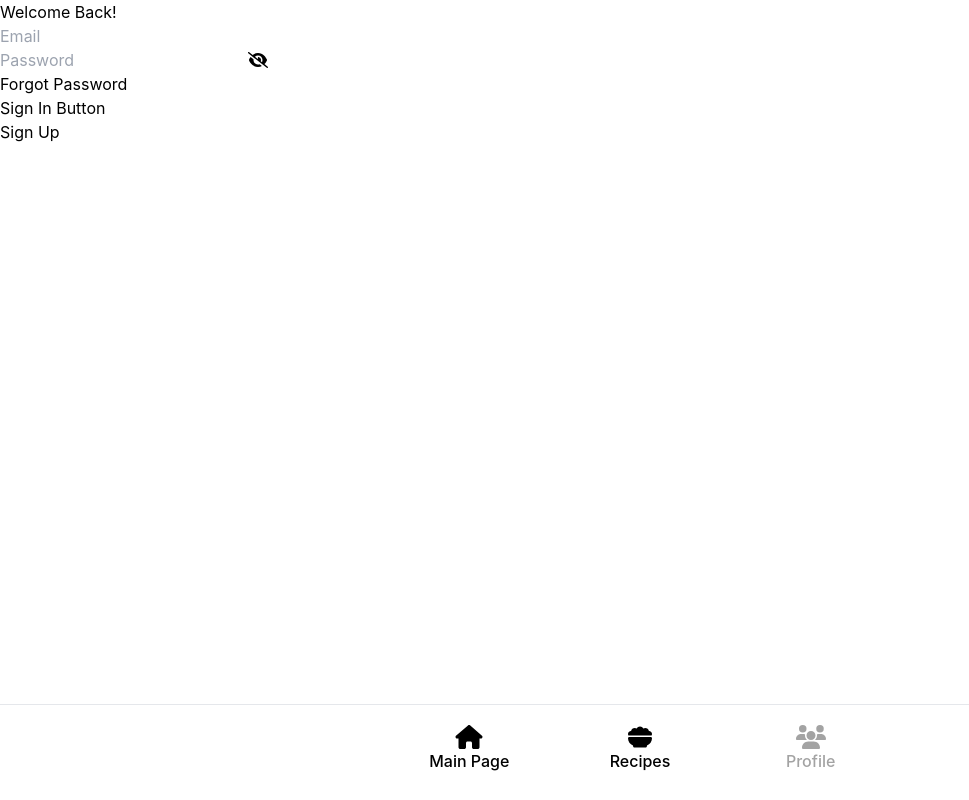
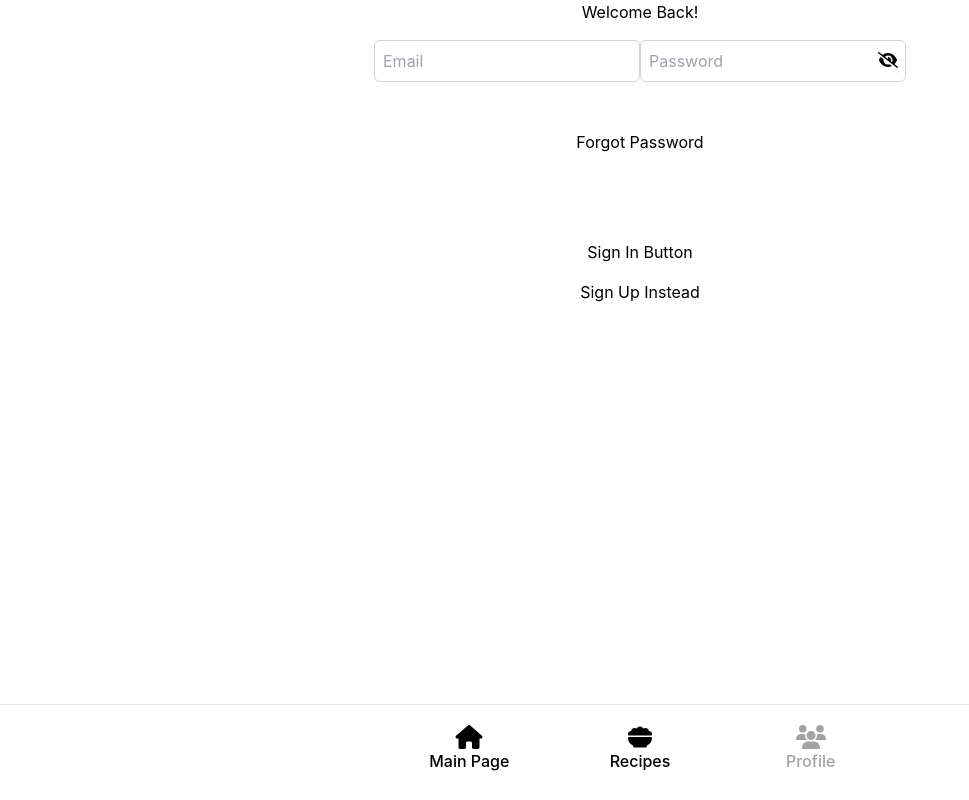
Before and after one commit to Musstah/culinary-craft-app, a React (Create React App) app in the folder frontend/: page /sign-in in a window 1280 px wide. Shown: the whole page, without its empty margins (0-969 px from the left). Built offline with nearby package versions, Linux system fonts and the light colour scheme; no server answers.

Commit message:
Screwing with style

```diff
--- a/frontend/src/pages/SignIn.jsx
+++ b/frontend/src/pages/SignIn.jsx
@@ -42,24 +42,24 @@ function SignIn() {
 
   return (
     <>
-      <div className="page-container">
-        <header>
-          <p>Welcome Back!</p>
-        </header>
-        <main>
+      <div>
+        <header></header>
+        <main className="page-container flex flex-col items-center justify-center">
+          <h2>Welcome Back!</h2>
           <form onSubmit={onSubmit}>
+            <div className="flex flex-row items-center mb-12 mt-4">
               <input
                 type="email"
-              className="email"
+                className="p-2 border border-gray-300 rounded-md"
                 placeholder="Email"
                 id="email"
                 value={email}
                 onChange={onChange}
               />
-            <div className="password-input-div">
+              <div className="relative">
                 <input
                   type={showPassword ? "text" : "password"}
-                className="password-input"
+                  className="p-2 border border-gray-300 rounded-md"
                   placeholder="Password"
                   id="password"
                   value={password}
@@ -68,15 +68,23 @@ function SignIn() {
                 <FontAwesomeIcon
                   icon={showPassword ? faEye : faEyeSlash}
                   onClick={() => setShowPassword((prevState) => !prevState)}
+                  className="absolute right-2 top-3 cursor-pointer"
                 />
               </div>
+            </div>
+            <div className="flex flex-col items-center justify-center">
+              <Link to="/forgot-password">Forgot Password</Link>
+            </div>
 
-            <Link to="/forgot-password">Forgot Password</Link>
+            <div className="flex flex-col items-center justify-center">
+              <div className="flex flex-col absolute top-60">
+                <button type="submit">Sign In Button</button>
 
-            <div className="sign-in-bar">
-              <button type="submit">Sign In Button</button>
+                <buttorn to="/sign-up" className="my-4">
+                  Sign Up Instead
+                </buttorn>
               </div>
-            <Link to="/sign-up">Sign Up</Link>
+            </div>
           </form>
         </main>
       </div>
```
Lines whose indentation alone changed are shown as unchanged.
